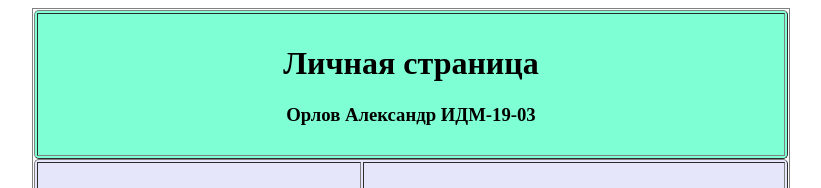
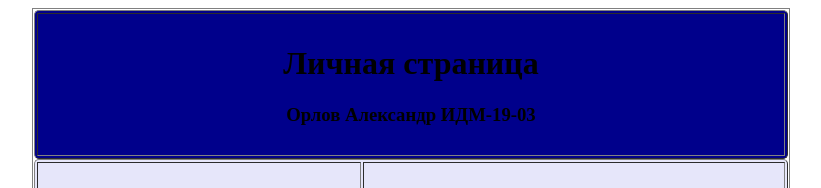
Before and after one commit to Alexorlmsk/alexorlmsk.github.io, a plain HTML site: page index.html in a window 1280 px wide. Shown: the top 188 px of the page, without its empty margins (229-1050 px from the left). Drawn offline with Linux system fonts and the light colour scheme.

Commit message:
Update index.html

```diff
--- a/index.html
+++ b/index.html
@@ -15,8 +15,8 @@ style="width:60%;">
 <td>
 <table
 border="1"
-background="images/168.png"
-bgcolor="#7FFFD4"
+//background="images/168.png"
+bgcolor="#00008B"
 cellpadding="10"
 style="width:100%; border-radius:5px;">
 <tr>
```
